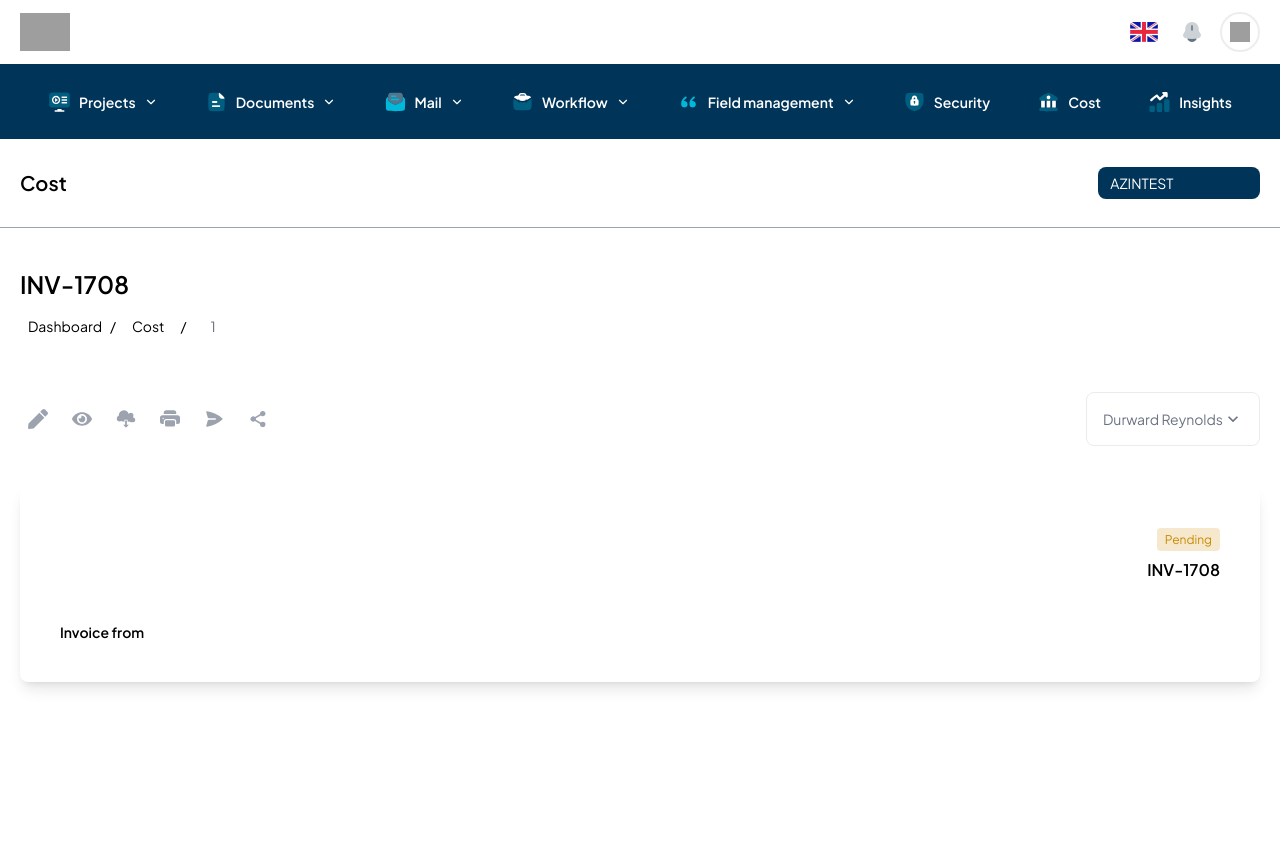
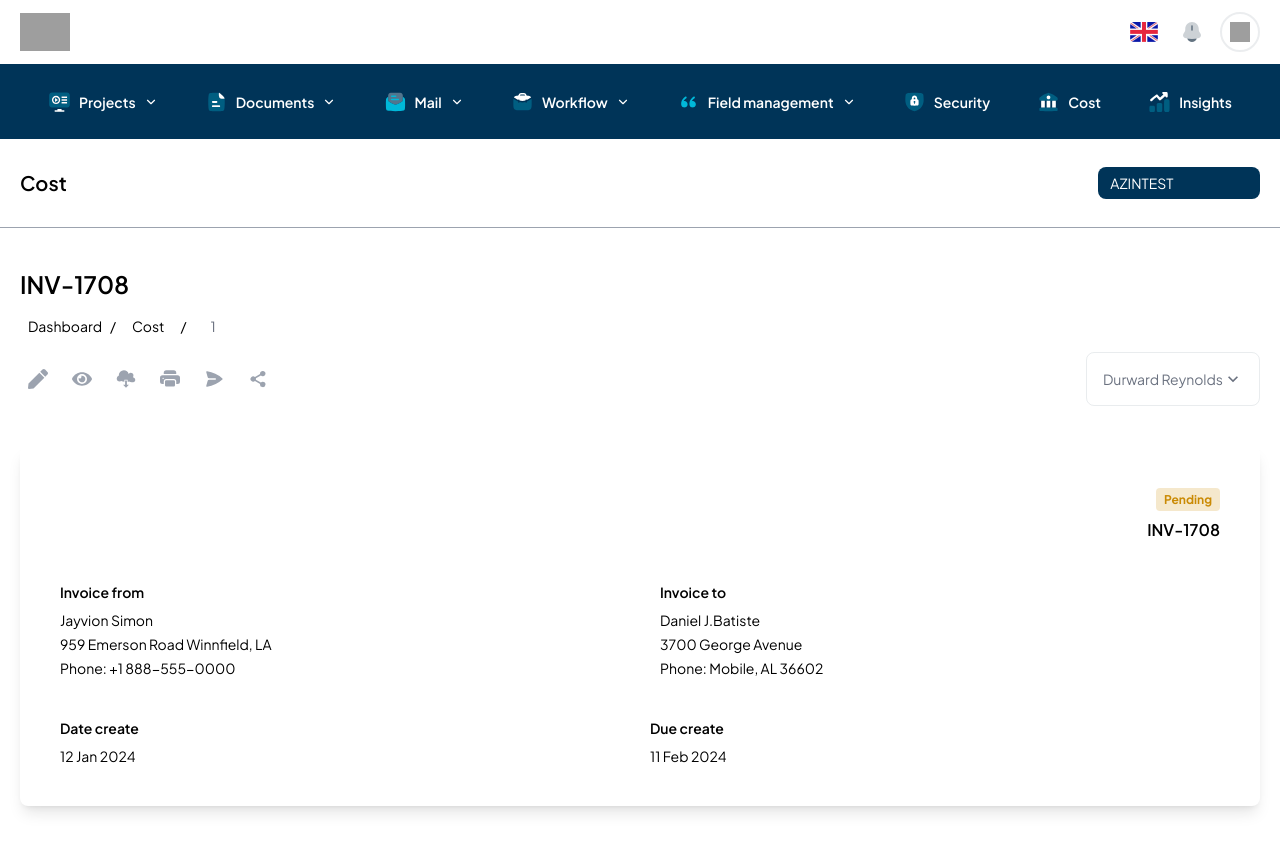
Before and after one commit to BCPAZ/crm-app, a React (Vite) app: page /cost/1 in a window 1280 px wide. Before the commit the page ends 800 px from the top, so only its background shows below. Built offline with nearby package versions, Linux system fonts and the light colour scheme; grey boxes are pictures that could not be loaded.

Commit message:
feat : Data mapped in invoice detail page

```diff
--- a/src/views/App/InvoiceDetail.jsx
+++ b/src/views/App/InvoiceDetail.jsx
@@ -14,17 +14,33 @@ const InvoiceDetail = () => {
   }
 
   const renderStatus = (status) => {
-    switch(status) {
-      case 'denied':
-        return <span className="text-xs py-1 px-2  rounded bg-red-600/20 text-red-600 capitalize w-full">{status}</span>;
-      case 'paid':
-        return <span className="text-xs py-1 px-2  rounded bg-green-600/20 text-green-600 capitalize w-full">{status}</span>;
-      case 'pending':
-        return <span className="text-xs py-1 px-2 rounded bg-yellow-600/20 text-yellow-600 capitalize w-full">{status}</span>;
+    switch (status) {
+      case "denied":
+        return (
+          <span className="text-xs font-bold py-1 px-2  rounded bg-red-600/20 text-red-600 capitalize w-full">
+            {status}
+          </span>
+        );
+      case "paid":
+        return (
+          <span className="text-xs font-bold py-1 px-2  rounded bg-green-600/20 text-green-600 capitalize w-full">
+            {status}
+          </span>
+        );
+      case "pending":
+        return (
+          <span className="text-xs font-bold py-1 px-2 rounded bg-yellow-600/20 text-yellow-600 capitalize w-full">
+            {status}
+          </span>
+        );
       default:
-        return <span className="text-xs py-1 px-2  rounded bg-gray-600/40 capitalize w-full">{status}</span>;
+        return (
+          <span className="text-xs font-bold py-1 px-2  rounded bg-gray-600/40 capitalize w-full">
+            {status}
+          </span>
+        );
     }
-  }
+  };
   return (
     <sections>
       <div className="border-b border-gray-400 py-7">
@@ -41,7 +57,6 @@ const InvoiceDetail = () => {
         <div className="py-10">
           <h1 className="text-2xl font-semibold">{data.code}</h1>
           <Breadcrumb />
-        </div>
           <div className="flex items-center justify-between">
             <div className="flex items-center gap-2">
               {invoiceIcons.map((invIcon, index) => (
@@ -65,9 +80,37 @@ const InvoiceDetail = () => {
               <span>{renderStatus(data.status)}</span>
               <span className="text-md font-semibold">{data.code}</span>
             </div>
-            <div className="grid grid-cols-2 mt-10">
-              <div>
+            <div className="grid grid-cols-2 gap-10 mt-10">
+              <div className="flex flex-col gap-2">
                 <h3 className="text-sm font-semibold">Invoice from</h3>
+                <div className="flex flex-col gap-1 text-sm">
+                  <span>{data.name}</span>
+                  <span>{data.address}</span>
+                  <span>Phone: {data.phone}</span>
+                </div>
+              </div>
+              <div className="flex flex-col gap-2">
+                <h3 className="text-sm font-semibold">Invoice to</h3>
+                <div className="flex flex-col gap-1 text-sm">
+                  <span>{data.customer}</span>
+                  <span>{data.customerAddress}</span>
+                  <span>Phone: {data.customerPhoneCode}</span>
+                </div>
+              </div>
+            </div>
+            <div className="grid grid-cols-2 gap-5 mt-10">
+              <div className="flex flex-col gap-2">
+                <h3 className="text-sm font-semibold">Date create</h3>
+                <div className="text-sm">
+                  <span>{data.createDate}</span>
+                </div>
+              </div>
+              <div className="flex flex-col gap-2">
+                <h3 className="text-sm font-semibold">Due create</h3>
+                <div className="text-sm">
+                  <span>{data.dueDate}</span>
+                </div>
+              </div>
             </div>
           </div>
         </div>
```
Lines whose indentation alone changed are shown as unchanged.
